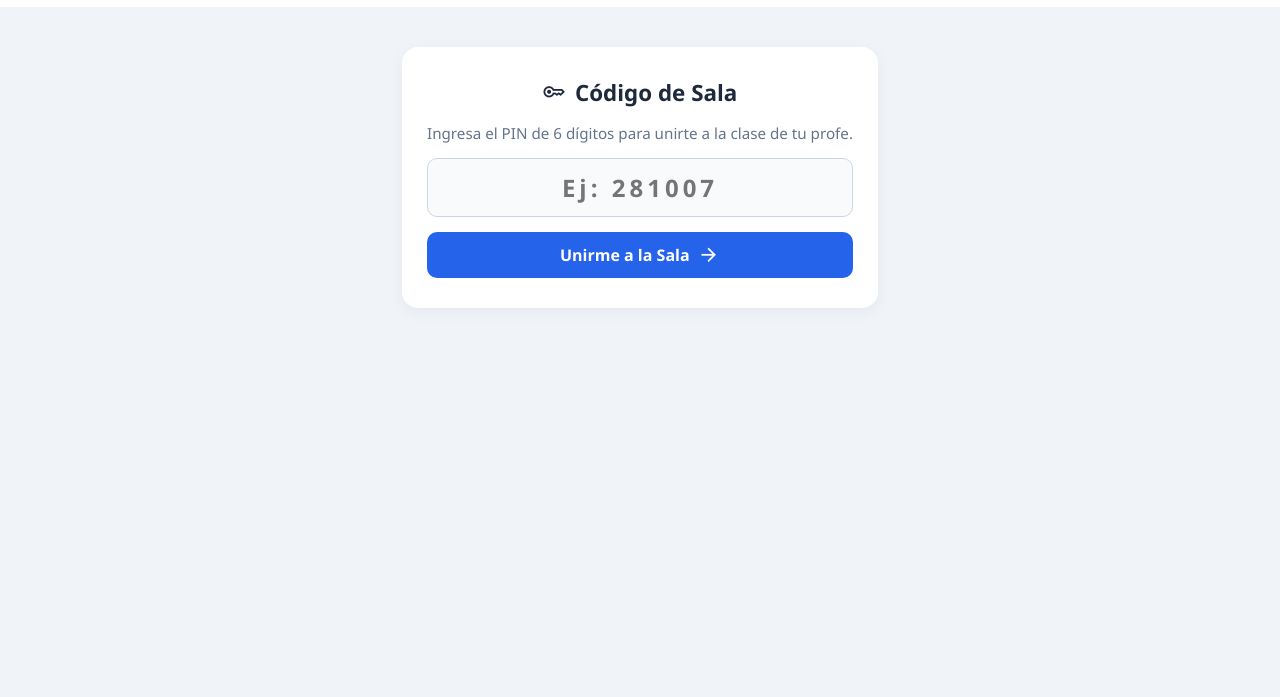
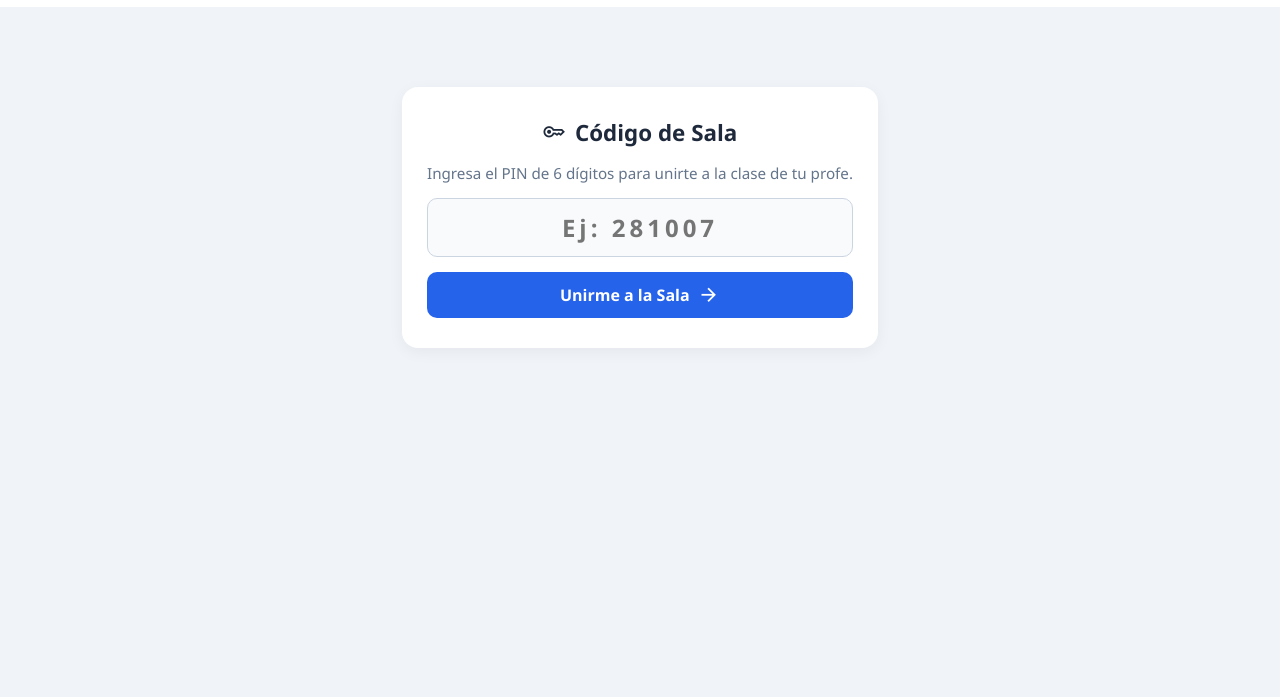
Before and after one commit to Fitoblue3/MathRoom, a website: page public/estudiante.html in a window 1280 px wide. Shown: the part 103-800 px from the top of the page. Drawn offline with nearby package versions, Linux system fonts and the light colour scheme; no server answers.

Commit message:
Se adapto a ipad

```diff
--- a/public/style.css
+++ b/public/style.css
@@ -662,7 +662,11 @@ footer {
 /*Panel estudiante*/
 
 .estudiante-container {
-    margin: 40px 20px;
+    display: flex;
+    flex-direction: column;
+    align-items: start;
+    justify-items: center;
+    margin: 80px 20px;
     padding: 0 20px;
     place-items: center;
     height: 90vh;
```
